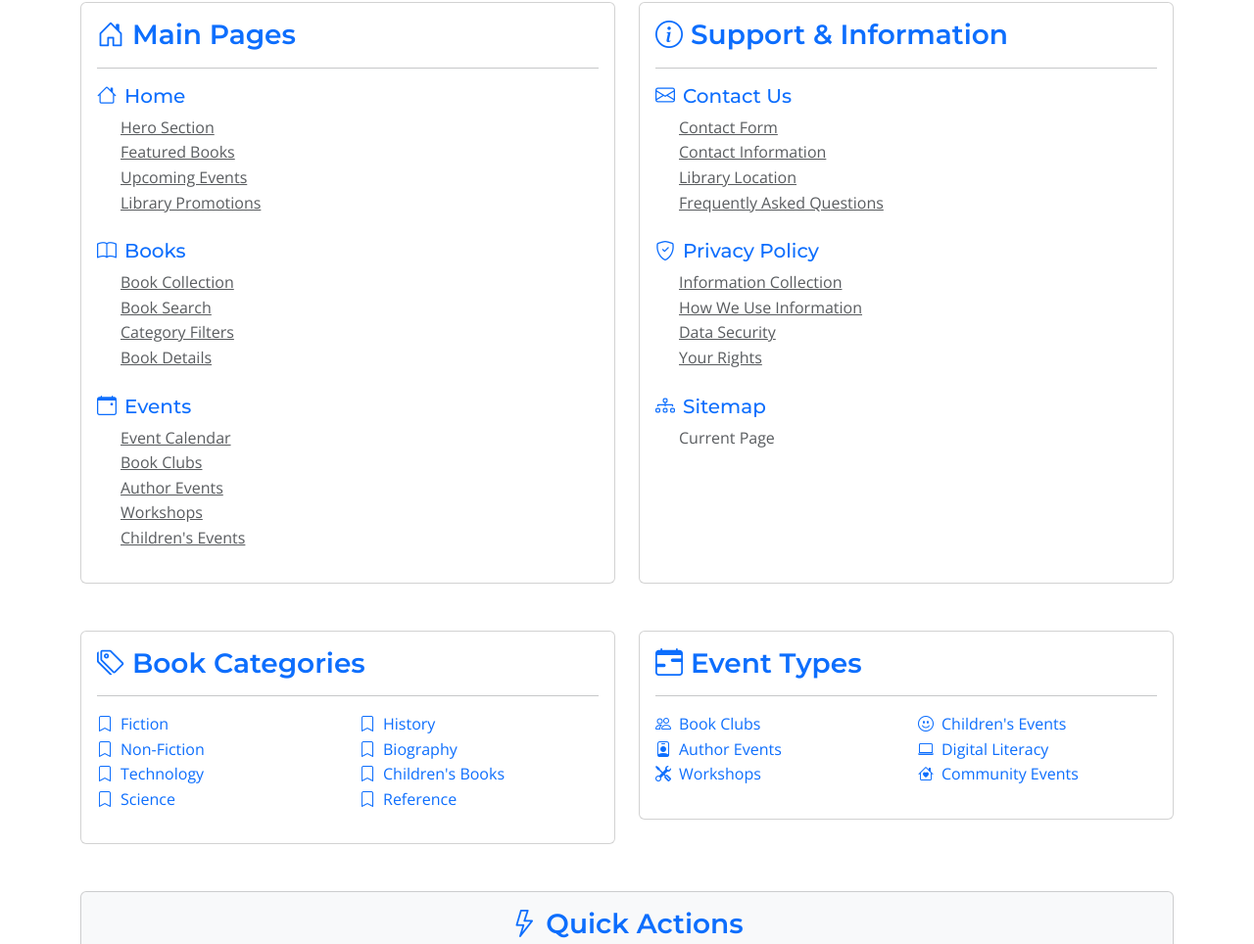
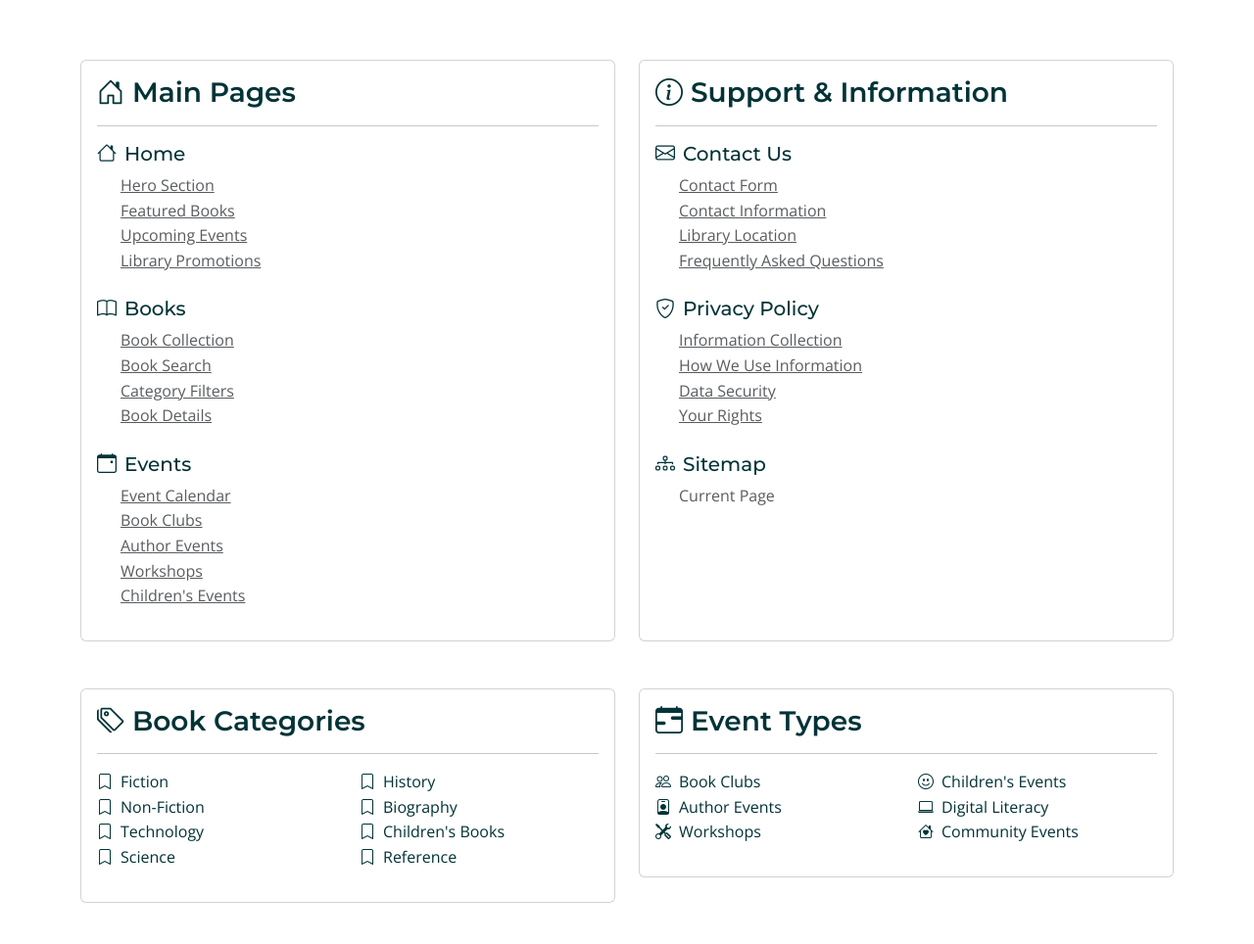
Before and after one commit to Muhammad-Syawal/silent-library-website, a plain HTML site: page sitemap.html in a window 1280 px wide. Shown: the part 321-1285 px from the top of the page at 98% size. Drawn offline with nearby package versions, Linux system fonts and the light colour scheme.

Commit message:
Update contact, events, and sitemap pages

```diff
--- a/sitemap.html
+++ b/sitemap.html
@@ -9,7 +9,10 @@
     />
     <meta
       name="keywords"
-      content="sitemap, Silent Library, website navigation, site structure"
+      content="sitemap, Silent Li              <div class="card-body">
+                <h3 class="card-title text-primary-custom">
+                  <i class="bi bi-calendar-event me-2"></i>Event Types
+                </h3>y, website navigation, site structure"
     />
     <title>Sitemap - Silent Library</title>
 
@@ -91,14 +94,14 @@
           <div class="col-lg-6 mb-5">
             <div class="card h-100">
               <div class="card-body">
-                <h3 class="card-title text-primary">
+                <h3 class="card-title text-primary-custom">
                   <i class="bi bi-house-door me-2"></i>Main Pages
                 </h3>
                 <hr />
 
                 <div class="sitemap-section">
                   <h5>
-                    <a href="index.html" class="text-decoration-none">
+                    <a href="index.html" class="text-decoration-none text-primary-custom">
                       <i class="bi bi-house me-2"></i>Home
                     </a>
                   </h5>
@@ -128,7 +131,7 @@
 
                 <div class="sitemap-section mt-4">
                   <h5>
-                    <a href="books.html" class="text-decoration-none">
+                    <a href="books.html" class="text-decoration-none text-primary-custom">
                       <i class="bi bi-book me-2"></i>Books
                     </a>
                   </h5>
@@ -158,7 +161,7 @@
 
                 <div class="sitemap-section mt-4">
                   <h5>
-                    <a href="events.html" class="text-decoration-none">
+                    <a href="events.html" class="text-decoration-none text-primary-custom">
                       <i class="bi bi-calendar-event me-2"></i>Events
                     </a>
                   </h5>
@@ -197,14 +200,14 @@
           <div class="col-lg-6 mb-5">
             <div class="card h-100">
               <div class="card-body">
-                <h3 class="card-title text-primary">
+                <h3 class="card-title text-primary-custom">
                   <i class="bi bi-info-circle me-2"></i>Support & Information
                 </h3>
                 <hr />
 
                 <div class="sitemap-section">
                   <h5>
-                    <a href="contact.html" class="text-decoration-none">
+                    <a href="contact.html" class="text-decoration-none text-primary-custom">
                       <i class="bi bi-envelope me-2"></i>Contact Us
                     </a>
                   </h5>
@@ -234,7 +237,7 @@
 
                 <div class="sitemap-section mt-4">
                   <h5>
-                    <a href="privacy.html" class="text-decoration-none">
+                    <a href="privacy.html" class="text-decoration-none text-primary-custom">
                       <i class="bi bi-shield-check me-2"></i>Privacy Policy
                     </a>
                   </h5>
@@ -266,7 +269,7 @@
 
                 <div class="sitemap-section mt-4">
                   <h5>
-                    <a href="sitemap.html" class="text-decoration-none">
+                    <a href="sitemap.html" class="text-decoration-none text-primary-custom">
                       <i class="bi bi-diagram-3 me-2"></i>Sitemap
                     </a>
                   </h5>
@@ -283,7 +286,7 @@
           <div class="col-lg-6 mb-5">
             <div class="card">
               <div class="card-body">
-                <h3 class="card-title text-primary">
+                <h3 class="card-title text-primary-custom">
                   <i class="bi bi-tags me-2"></i>Book Categories
                 </h3>
                 <hr />
@@ -294,7 +297,7 @@
                       <li>
                         <a
                           href="books.html?category=fiction"
-                          class="text-decoration-none"
+                          class="text-decoration-none text-primary-custom"
                         >
                           <i class="bi bi-bookmark me-2"></i>Fiction
                         </a>
@@ -302,7 +305,7 @@
                       <li>
                         <a
                           href="books.html?category=non-fiction"
-                          class="text-decoration-none"
+                          class="text-decoration-none text-primary-custom"
                         >
                           <i class="bi bi-bookmark me-2"></i>Non-Fiction
                         </a>
@@ -310,7 +313,7 @@
                       <li>
                         <a
                           href="books.html?category=technology"
-                          class="text-decoration-none"
+                          class="text-decoration-none text-primary-custom"
                         >
                           <i class="bi bi-bookmark me-2"></i>Technology
                         </a>
@@ -318,7 +321,7 @@
                       <li>
                         <a
                           href="books.html?category=science"
-                          class="text-decoration-none"
+                          class="text-decoration-none text-primary-custom"
                         >
                           <i class="bi bi-bookmark me-2"></i>Science
                         </a>
@@ -330,7 +333,7 @@
                       <li>
                         <a
                           href="books.html?category=history"
-                          class="text-decoration-none"
+                          class="text-decoration-none text-primary-custom"
                         >
                           <i class="bi bi-bookmark me-2"></i>History
                         </a>
@@ -338,7 +341,7 @@
                       <li>
                         <a
                           href="books.html?category=biography"
-                          class="text-decoration-none"
+                          class="text-decoration-none text-primary-custom"
                         >
                           <i class="bi bi-bookmark me-2"></i>Biography
                         </a>
@@ -346,7 +349,7 @@
                       <li>
                         <a
                           href="books.html?category=children"
-                          class="text-decoration-none"
+                          class="text-decoration-none text-primary-custom"
                         >
                           <i class="bi bi-bookmark me-2"></i>Children's Books
                         </a>
@@ -354,7 +357,7 @@
                       <li>
                         <a
                           href="books.html?category=reference"
-                          class="text-decoration-none"
+                          class="text-decoration-none text-primary-custom"
                         >
                           <i class="bi bi-bookmark me-2"></i>Reference
                         </a>
@@ -369,7 +372,7 @@
           <div class="col-lg-6 mb-5">
             <div class="card">
               <div class="card-body">
-                <h3 class="card-title text-primary">
+                <h3 class="card-title text-primary-custom">
                   <i class="bi bi-calendar-range me-2"></i>Event Types
                 </h3>
                 <hr />
@@ -380,7 +383,7 @@
                       <li>
                         <a
                           href="events.html?category=book-club"
-                          class="text-decoration-none"
+                          class="text-decoration-none text-primary-custom"
                         >
                           <i class="bi bi-people me-2"></i>Book Clubs
                         </a>
@@ -388,7 +391,7 @@
                       <li>
                         <a
                           href="events.html?category=author-event"
-                          class="text-decoration-none"
+                          class="text-decoration-none text-primary-custom"
                         >
                           <i class="bi bi-person-badge me-2"></i>Author Events
                         </a>
@@ -396,7 +399,7 @@
                       <li>
                         <a
                           href="events.html?category=workshop"
-                          class="text-decoration-none"
+                          class="text-decoration-none text-primary-custom"
                         >
                           <i class="bi bi-tools me-2"></i>Workshops
                         </a>
@@ -408,7 +411,7 @@
                       <li>
                         <a
                           href="events.html?category=children"
-                          class="text-decoration-none"
+                          class="text-decoration-none text-primary-custom"
                         >
                           <i class="bi bi-emoji-smile me-2"></i>Children's
                           Events
@@ -417,7 +420,7 @@
                       <li>
                         <a
                           href="events.html?category=digital"
-                          class="text-decoration-none"
+                          class="text-decoration-none text-primary-custom"
                         >
                           <i class="bi bi-laptop me-2"></i>Digital Literacy
                         </a>
@@ -425,7 +428,7 @@
                       <li>
                         <a
                           href="events.html?category=community"
-                          class="text-decoration-none"
+                          class="text-decoration-none text-primary-custom"
                         >
                           <i class="bi bi-house-heart me-2"></i>Community Events
                         </a>
@@ -442,7 +445,7 @@
           <div class="col-12">
             <div class="card bg-light">
               <div class="card-body text-center">
-                <h3 class="card-title text-primary">
+                <h3 class="card-title text-primary-custom">
                   <i class="bi bi-lightning me-2"></i>Quick Actions
                 </h3>
                 <hr />
@@ -505,7 +508,7 @@
         <div class="row mt-5">
           <div class="col-12">
             <div class="text-center">
-              <h4 class="text-primary mb-3">
+              <h4 class="text-primary-custom mb-3">
                 Can't Find What You're Looking For?
               </h4>
               <p class="text-muted mb-4">
```
Also changed, not shown: contact.html (+21 -9 lines), events.html (+4 -4 lines).
